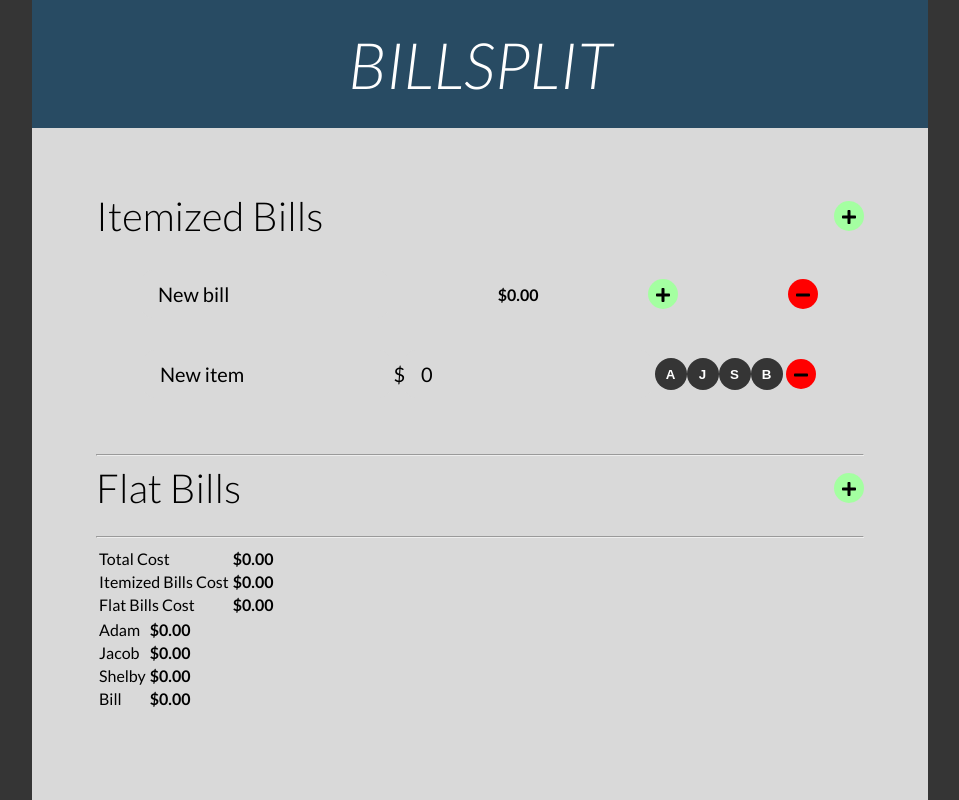
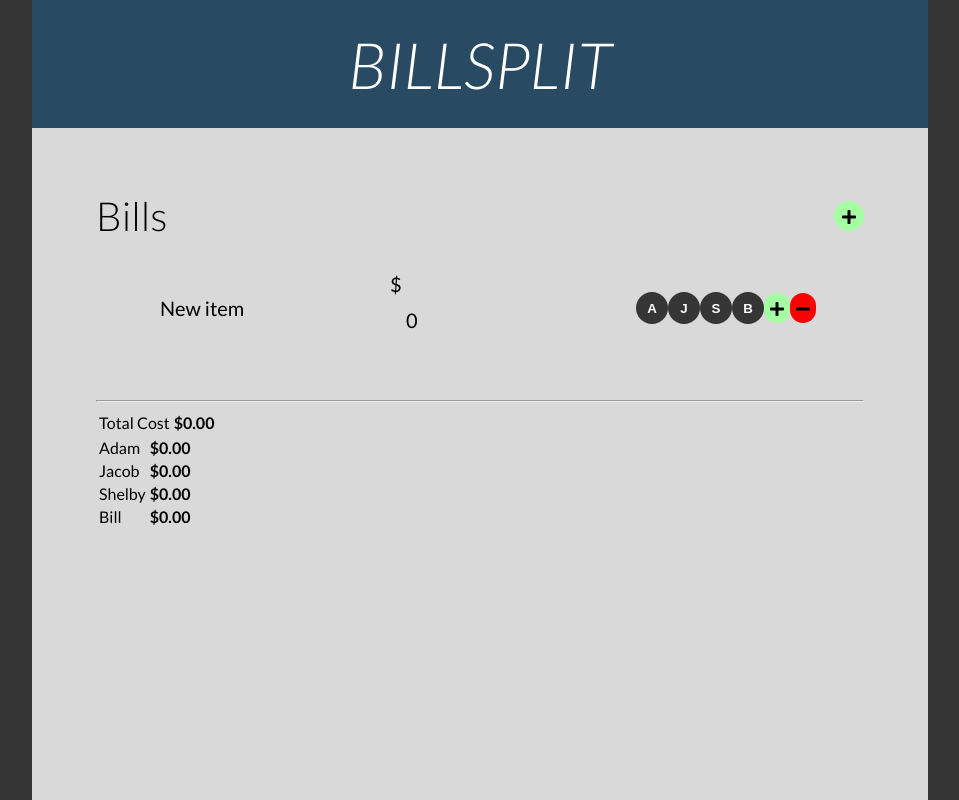
Before and after one commit to theaswanson/billsplit, an Angular app in the folder billsplit/: page / in a window 1280 px wide. Both pictures are taken after a click on the element 1009 px from the left and 216 px from the top of the page. Shown: the whole page, without its empty margins (160-1119 px from the left). Built offline with nearby package versions, Linux system fonts and the light colour scheme.

Commit message:
Remove flat bills, use single bills list

```diff
--- a/billsplit/src/app/app.module.ts
+++ b/billsplit/src/app/app.module.ts
@@ -4,7 +4,6 @@ import { NgModule } from '@angular/core';
 import { AppComponent } from './app.component';
 import { FormsModule } from '@angular/forms';
 import { ItemizedBillsComponent } from './itemized-bills/itemized-bills.component';
-import { FlatBillsComponent } from './flat-bills/flat-bills.component';
 import { FontAwesomeModule } from '@fortawesome/angular-fontawesome';
 import { BillsComponent } from './bills/bills.component';
 import { NavigationComponent } from './navigation/navigation.component';
@@ -14,7 +13,6 @@ import { FlexLayoutModule } from '@angular/flex-layout';
   declarations: [
     AppComponent,
     ItemizedBillsComponent,
-    FlatBillsComponent,
     BillsComponent,
     NavigationComponent
   ],
--- a/billsplit/src/app/bill.service.ts
+++ b/billsplit/src/app/bill.service.ts
@@ -7,49 +7,32 @@ import { ItemizedBill, FlatBill, Person } from './models';
 })
 export class BillService {
 
-  itemizedBills: ItemizedBill[] = [];
-  flatBills: FlatBill[] = [];
+  bills: ItemizedBill[] = [];
 
   constructor() { }
 
-  getItemizedBills(): ItemizedBill[] {
-    return this.itemizedBills;
+  getBills(): ItemizedBill[] {
+    return this.bills;
   }
 
-  getFlatBills(): FlatBill[] {
-    return this.flatBills;
-  }
-
-  addItemizedBill(): void {
+  addBill(): void {
     const bill = {
       id: uuid(),
       name: 'New bill',
       items: [this.newFlatBill('New item')]
     } as ItemizedBill;
-    this.itemizedBills.push(bill);
-  }
-
-  private newFlatBill(name: string = 'New bill'): FlatBill {
-    return {
-      id: uuid(),
-      name: name,
-      cost: Number(0),
-      people: []
-    } as FlatBill;
-  }
-
-  addFlatBill(): void {
-    this.flatBills.push(this.newFlatBill());
+    this.bills.push(bill);
   }
 
   addItem(bill: ItemizedBill): void {
-    bill.items.push(this.newFlatBill('New item'));
+    let newItem = this.newFlatBill('New item');
+    bill.items.push(newItem);
   }
 
-  deleteItemizedBill(bill: ItemizedBill): void {
-    const index = this.itemizedBills.findIndex(x => x.id === bill.id);
+  deleteBill(bill: ItemizedBill): void {
+    const index = this.bills.findIndex(x => x.id === bill.id);
     if (index >= 0) {
-      this.itemizedBills.splice(index, 1);
+      this.bills.splice(index, 1);
     }
   }
 
@@ -57,13 +40,6 @@ export class BillService {
     const index = bill.items.findIndex(x => x.id === item.id);
     if (index >= 0) {
       bill.items.splice(index, 1);
-    }
-  }
-
-  deleteFlatBill(bill: FlatBill): void {
-    const index = this.flatBills.findIndex(x => x.id === bill.id);
-    if (index >= 0) {
-      this.flatBills.splice(index, 1);
     }
   }
 
@@ -78,30 +54,25 @@ export class BillService {
 
   getPersonTotal(person: Person) {
     let total = 0;
-    for (let itemizedBill of this.itemizedBills) {
-      total += this.getSumOfBills(itemizedBill.items, person);
-    }
-    total += this.getSumOfBills(this.flatBills, person)
-    return total;
-  }
-
-  getSumOfItemizedBill(bill: ItemizedBill): number {
-    return this.getSumOfBills(bill.items);
-  }
-
-  getSumOfItemizedBills(): number {
-    let total = 0;
-    for (let itemizedBill of this.itemizedBills) {
-      total += this.getSumOfItemizedBill(itemizedBill);
+    for (let itemizedBill of this.bills) {
+      total += this.getSumOfFlatBills(itemizedBill.items, person);
     }
     return total;
   }
 
-  getSumOfFlatBills(): number {
-    return this.getSumOfBills(this.flatBills);
+  getSumOfBill(bill: ItemizedBill): number {
+    return this.getSumOfFlatBills(bill.items);
   }
 
-  getSumOfBills(bills: FlatBill[], person?: Person): number {
+  getSumOfBills(): number {
+    let total = 0;
+    for (let itemizedBill of this.bills) {
+      total += this.getSumOfBill(itemizedBill);
+    }
+    return total;
+  }
+
+  getSumOfFlatBills(bills: FlatBill[], person?: Person): number {
     let filterByPerson = person !== undefined;
     let filteredBills = filterByPerson
       ? bills.filter(x => x.people.findIndex(p => p.id === person.id) >= 0)
@@ -115,4 +86,13 @@ export class BillService {
     }
     return total;
   }
+
+  private newFlatBill(name: string = 'New bill'): FlatBill {
+    return {
+      id: uuid(),
+      name: name,
+      cost: Number(0),
+      people: []
+    } as FlatBill;
+  }
 }
--- a/billsplit/src/app/bills/bills.component.html
+++ b/billsplit/src/app/bills/bills.component.html
@@ -1,21 +1,11 @@
 <div class="content">
   <app-itemized-bills [people]="people"></app-itemized-bills>
-  <hr>
-  <app-flat-bills [people]="people"></app-flat-bills>
   <hr>
 
   <table>
     <tr>
       <td>Total Cost</td>
-      <td><b>${{getTotalSum() | number:'1.2-2'}}</b></td>
-    </tr>
-    <tr>
-      <td>Itemized Bills Cost</td>
-      <td><b>${{getSumOfItemizedBills() | number:'1.2-2'}}</b></td>
-    </tr>
-    <tr>
-      <td>Flat Bills Cost</td>
-      <td><b>${{getSumOfFlatBills() | number:'1.2-2'}}</b></td>
+      <td><b>${{getSumOfBills() | number:'1.2-2'}}</b></td>
     </tr>
   </table>
 
--- a/billsplit/src/app/bills/bills.component.ts
+++ b/billsplit/src/app/bills/bills.component.ts
@@ -20,18 +20,8 @@ export class BillsComponent implements OnInit {
 
   ngOnInit(): void { }
 
-  getTotalSum(): number {
-    let sumOfItemizedBills = this.billService.getSumOfItemizedBills();
-    let sumOfFlatBills = this.billService.getSumOfFlatBills();
-    return sumOfItemizedBills + sumOfFlatBills;
-  }
-
-  getSumOfItemizedBills(): number {
-    return this.billService.getSumOfItemizedBills();
-  }
-
-  getSumOfFlatBills(): number {
-    return this.billService.getSumOfFlatBills();
+  getSumOfBills(): number {
+    return this.billService.getSumOfBills();
   }
 
   getPersonTotal(person: Person): number {
--- a/billsplit/src/app/flat-bills/flat-bills.component.html
+++ /dev/null
@@ -1,27 +0,0 @@
-<div class="bills">
-  <div class="header">
-    <div class="name">Flat Bills</div>
-    <div class="add" (click)="addFlatBill()">
-      <fa-icon [icon]="faPlus" size="md"></fa-icon>
-    </div>
-    <!-- <fa-icon class="debug" (click)="printFlatBills()" [icon]="faTerminal" size="lg"></fa-icon> -->
-  </div>
-  <div class="bill" *ngFor="let flatBill of flatBills">
-    <div class="header">
-      <input type="text" [(ngModel)]="flatBill.name">
-      <div>
-        <label>$</label>
-        <input type="number" step="0.01" [(ngModel)]="flatBill.cost">
-      </div>
-      <div class="people">
-        <div *ngFor="let person of people">
-          <button [ngClass]="getPersonButtonClass(flatBill, person)"
-            (click)="togglePerson(flatBill, person)">{{person.name.charAt(0)}}</button>
-        </div>
-      </div>
-      <div class="remove" (click)="deleteFlatBill(flatBill)">
-        <fa-icon [icon]="faMinus" size="md"></fa-icon>
-      </div>
-    </div>
-  </div>
-</div>
--- a/billsplit/src/app/flat-bills/flat-bills.component.scss
+++ /dev/null
@@ -1 +0,0 @@
-@import '../../bills.scss';
--- a/billsplit/src/app/flat-bills/flat-bills.component.ts
+++ /dev/null
@@ -1,51 +0,0 @@
-import { Component, Input, OnInit } from '@angular/core';
-import { faMinus, faPlus, faTerminal } from '@fortawesome/free-solid-svg-icons';
-import { BillService } from '../bill.service';
-import { FlatBill, Person } from '../models';
-
-@Component({
-  selector: 'app-flat-bills',
-  templateUrl: './flat-bills.component.html',
-  styleUrls: ['./flat-bills.component.scss']
-})
-export class FlatBillsComponent implements OnInit {
-
-  faPlus = faPlus;
-  faMinus = faMinus;
-  faTerminal = faTerminal;
-
-  flatBills: FlatBill[] = [];
-  @Input()
-  people: Person[];
-
-  constructor(private billService: BillService) { }
-
-  ngOnInit(): void {
-    this.flatBills = this.billService.getFlatBills();
-  }
-
-  addFlatBill(): void {
-    this.billService.addFlatBill();
-  }
-
-  deleteFlatBill(bill: FlatBill): void {
-    this.billService.deleteFlatBill(bill);
-  }
-
-  printFlatBills(): void {
-    let json = JSON.stringify(this.flatBills);
-    console.log(json);
-  }
-
-  togglePerson(bill: FlatBill, person: Person): void {
-    this.billService.togglePerson(bill, person);
-  }
-
-  getPersonButtonClass(item: FlatBill, person: Person): any {
-    return {
-      'person': true,
-      'success': item.people.findIndex(x => x.id === person.id) >= 0
-    };
-  }
-
-}
--- a/billsplit/src/app/itemized-bills/itemized-bills.component.html
+++ b/billsplit/src/app/itemized-bills/itemized-bills.component.html
@@ -1,24 +1,24 @@
 <div class="bills">
   <div class="header">
-    <div class="name">Itemized Bills</div>
-    <div class="add" (click)="addItemizedBill()">
+    <div class="name">Bills</div>
+    <div class="add" (click)="addBill()">
       <fa-icon [icon]="faPlus" size="md"></fa-icon>
     </div>
-    <!-- <fa-icon class="debug" (click)="printItemizedBills()" [icon]="faTerminal" size="lg"></fa-icon> -->
+    <!-- <fa-icon class="debug" (click)="printBills()" [icon]="faTerminal" size="lg"></fa-icon> -->
   </div>
-  <div class="bill" *ngFor="let itemizedBill of itemizedBills">
-    <div class="header">
-      <input type="text" [(ngModel)]="itemizedBill.name">
-      <div class="cost">${{getSumOfItemizedBill(itemizedBill) | number:'1.2-2'}}</div>
-      <div class="add" (click)="addItem(itemizedBill)">
+  <div class="bill" *ngFor="let bill of bills">
+    <div class="header" *ngIf="bill.items.length > 1">
+      <input type="text" [(ngModel)]="bill.name">
+      <div class="cost">${{getSumOfBill(bill) | number:'1.2-2'}}</div>
+      <div class="add" (click)="addItem(bill)">
         <fa-icon [icon]="faPlus" size="md"></fa-icon>
       </div>
-      <div class="remove" (click)="deleteItemizedBill(itemizedBill)">
+      <div class="remove" (click)="deleteBill(bill)">
         <fa-icon [icon]="faMinus" size="md"></fa-icon>
       </div>
     </div>
     <div class="items">
-      <div class="item" *ngFor="let item of itemizedBill.items">
+      <div class="item" *ngFor="let item of bill.items">
         <input type="text" [(ngModel)]="item.name">
         <div>
           <label>$</label>
@@ -30,7 +30,10 @@
               (click)="togglePerson(item, person)">{{person.name.charAt(0)}}</button>
           </div>
         </div>
-        <div class="remove" (click)="deleteItem(itemizedBill, item)">
+        <div class="add" (click)="addItem(bill)" *ngIf="bill.items.length === 1">
+          <fa-icon [icon]="faPlus" size="md"></fa-icon>
+        </div>
+        <div class="remove" (click)="deleteItem(bill, item)">
           <fa-icon [icon]="faMinus" size="md"></fa-icon>
         </div>
       </div>
--- a/billsplit/src/app/itemized-bills/itemized-bills.component.ts
+++ b/billsplit/src/app/itemized-bills/itemized-bills.component.ts
@@ -14,22 +14,22 @@ export class ItemizedBillsComponent implements OnInit {
   faMinus = faMinus;
   faTerminal = faTerminal;
 
-  itemizedBills: ItemizedBill[] = [];
+  bills: ItemizedBill[] = [];
   @Input()
   people: Person[];
 
   constructor(private billService: BillService) { }
 
   ngOnInit(): void {
-    this.itemizedBills = this.billService.getItemizedBills();
+    this.bills = this.billService.getBills();
   }
 
-  addItemizedBill(): void {
-    this.billService.addItemizedBill();
+  addBill(): void {
+    this.billService.addBill();
   }
 
-  deleteItemizedBill(bill: ItemizedBill): void {
-    this.billService.deleteItemizedBill(bill);
+  deleteBill(bill: ItemizedBill): void {
+    this.billService.deleteBill(bill);
   }
 
   addItem(bill: ItemizedBill): void {
@@ -40,16 +40,16 @@ export class ItemizedBillsComponent implements OnInit {
     this.billService.deleteItem(bill, item);
   }
 
-  getSumOfItemizedBill(bill: ItemizedBill): number {
-    return this.billService.getSumOfItemizedBill(bill);
+  getSumOfBill(bill: ItemizedBill): number {
+    return this.billService.getSumOfBill(bill);
   }
 
   togglePerson(bill: FlatBill, person: Person): void {
     this.billService.togglePerson(bill, person);
   }
 
-  printItemizedBills(): void {
-    let json = JSON.stringify(this.itemizedBills);
+  printBills(): void {
+    let json = JSON.stringify(this.bills);
     console.log(json);
   }
 
```
Also changed, not shown: 1 other file (tests, documents, lock files or other folders).
